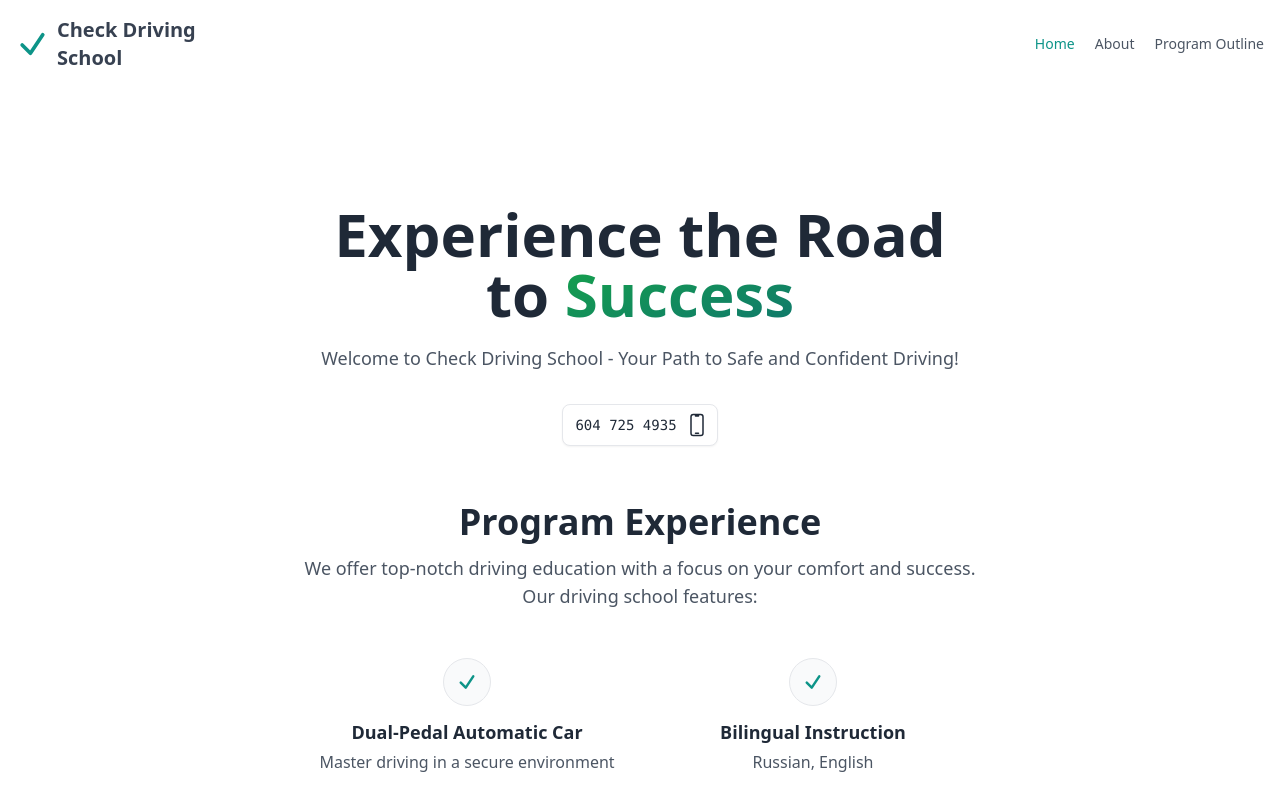
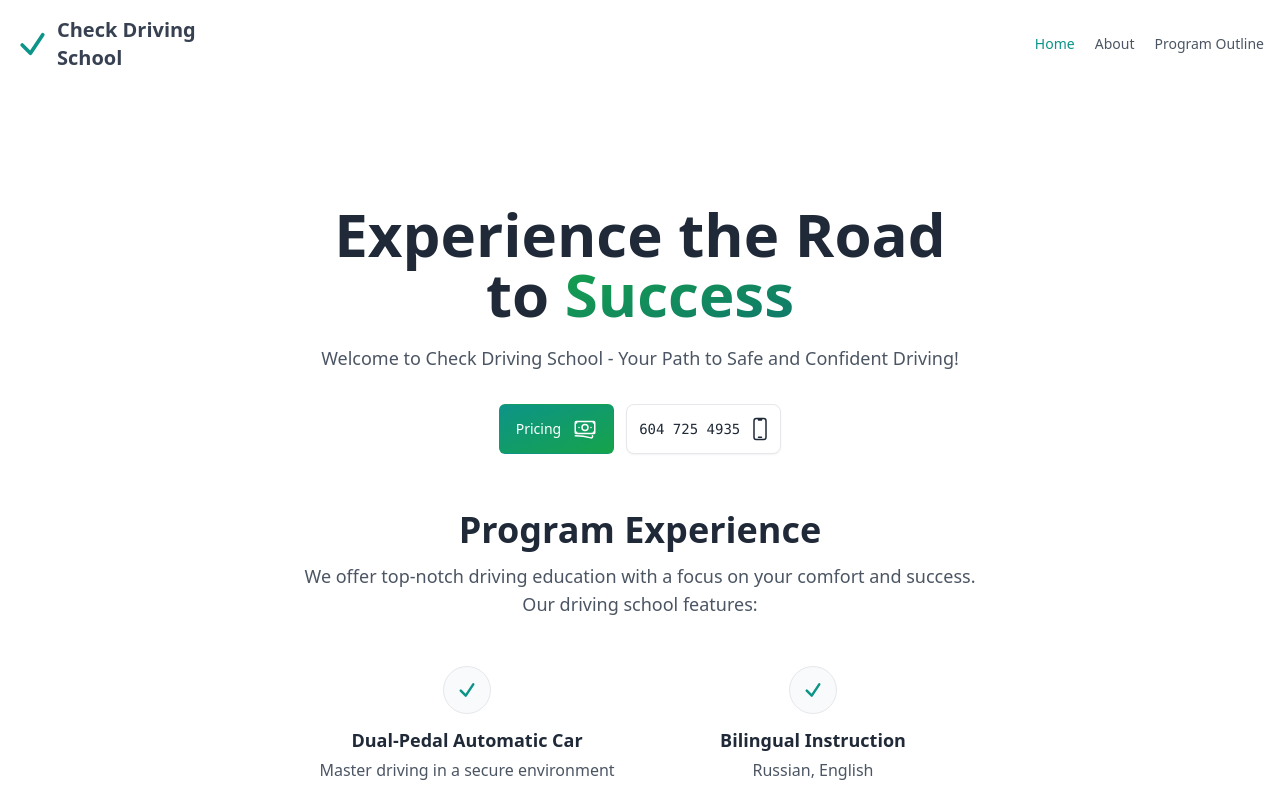
Before and after one commit to localhost5001/checkdriving, a Nuxt app: page / in a window 1280 px wide. Shown: the top 794 px of the page. Built offline with nearby package versions, Linux system fonts and the light colour scheme.

Commit message:
add pricing button

```diff
--- a/components/greetingPage.vue
+++ b/components/greetingPage.vue
@@ -13,7 +13,15 @@
       <p class="text-lg text-gray-600">Welcome to Check Driving School - Your Path to Safe and Confident Driving!</p>
     </div>
 
+
+
     <div class="mt-8 gap-3 flex justify-center">
+      <a @click="() => emit('scrollToPrice')" class="inline-flex justify-center items-center gap-x-3 text-center bg-gradient-to-tl from-green-600 to-teal-600 hover:from-teal-600 hover:to-green-600 border border-transparent text-white text-sm font-medium rounded-md focus:outline-none focus:ring-1 focus:ring-gray-600 py-3 px-4" href="#">
+        Pricing
+        <svg xmlns="http://www.w3.org/2000/svg" fill="none" viewBox="0 0 24 24" stroke-width="1.5" stroke="currentColor" class="w-6 h-6">
+          <path stroke-linecap="round" stroke-linejoin="round" d="M2.25 18.75a60.07 60.07 0 0115.797 2.101c.727.198 1.453-.342 1.453-1.096V18.75M3.75 4.5v.75A.75.75 0 013 6h-.75m0 0v-.375c0-.621.504-1.125 1.125-1.125H20.25M2.25 6v9m18-10.5v.75c0 .414.336.75.75.75h.75m-1.5-1.5h.375c.621 0 1.125.504 1.125 1.125v9.75c0 .621-.504 1.125-1.125 1.125h-.375m1.5-1.5H21a.75.75 0 00-.75.75v.75m0 0H3.75m0 0h-.375a1.125 1.125 0 01-1.125-1.125V15m1.5 1.5v-.75A.75.75 0 003 15h-.75M15 10.5a3 3 0 11-6 0 3 3 0 016 0zm3 0h.008v.008H18V10.5zm-12 0h.008v.008H6V10.5z" />
+        </svg>
+      </a>
       <a href="tel:+16047254935" class="relative group p-2 ps-3 inline-flex items-center gap-x-2 text-sm font-mono rounded-lg border border-gray-200 bg-white text-gray-800 shadow-sm hover:bg-gray-50 disabled:opacity-50 disabled:pointer-events-none">
         604 725 4935
         <svg xmlns="http://www.w3.org/2000/svg" fill="none" viewBox="0 0 24 24" stroke-width="1.5" stroke="currentColor" class="w-6 h-6">
@@ -21,13 +29,13 @@
         </svg>
       </a>
     </div>
-
     <ProgramExperience />
-
   </div>
 </div>
 </template>
 
 <script setup lang="ts">
 import ProgramExperience from './programExperience.vue'
+
+const emit = defineEmits(['scrollToPrice'])
 </script>
```
